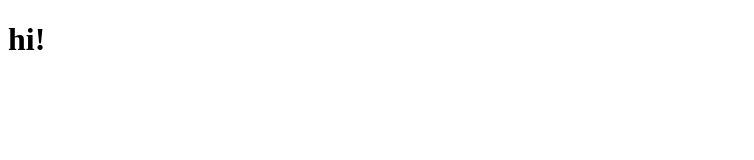
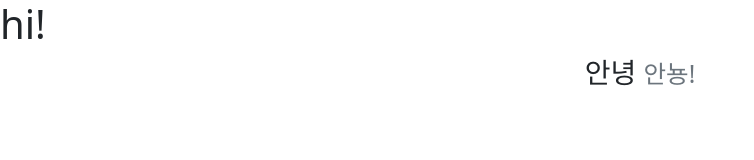
Before and after one commit to dack-c/toilet-map, a plain HTML site: page index.html in a window 1280 px wide. Shown: the whole page, without its empty margins (0-754 px from the left). Drawn offline with nearby package versions, Linux system fonts and the light colour scheme.

Commit message:
add bootstrap

```diff
--- a/index.html
+++ b/index.html
@@ -1,6 +1,9 @@
 <!DOCTYPE html>
 <html lang="ko">
 <head>
+    <!--bootstrap-->
+    <link href="https://cdn.jsdelivr.net/npm/bootstrap@5.1.3/dist/css/bootstrap.min.css" rel="stylesheet" integrity="sha384-1BmE4kWBq78iYhFldvKuhfTAU6auU8tT94WrHftjDbrCEXSU1oBoqyl2QvZ6jIW3" crossorigin="anonymous">
+    <script src="https://ajax.googleapis.com/ajax/libs/jquery/3.3.1/jquery.min.js"></script>
     <meta charset="UTF-8">
     <meta http-equiv="X-UA-Compatible" content="IE=edge">
     <meta name="viewport" content="width=device-width, initial-scale=1.0">
@@ -8,5 +11,10 @@
 </head>
 <body>
     <h1>hi!</h1>
+    <center><h3>
+        안녕
+        <small class="text-muted">안뇽!</small>
+    </h3></center>
+    <script src="https://cdn.jsdelivr.net/npm/bootstrap@5.1.3/dist/js/bootstrap.bundle.min.js" integrity="sha384-ka7Sk0Gln4gmtz2MlQnikT1wXgYsOg+OMhuP+IlRH9sENBO0LRn5q+8nbTov4+1p" crossorigin="anonymous"></script>
 </body>
 </html>
```
